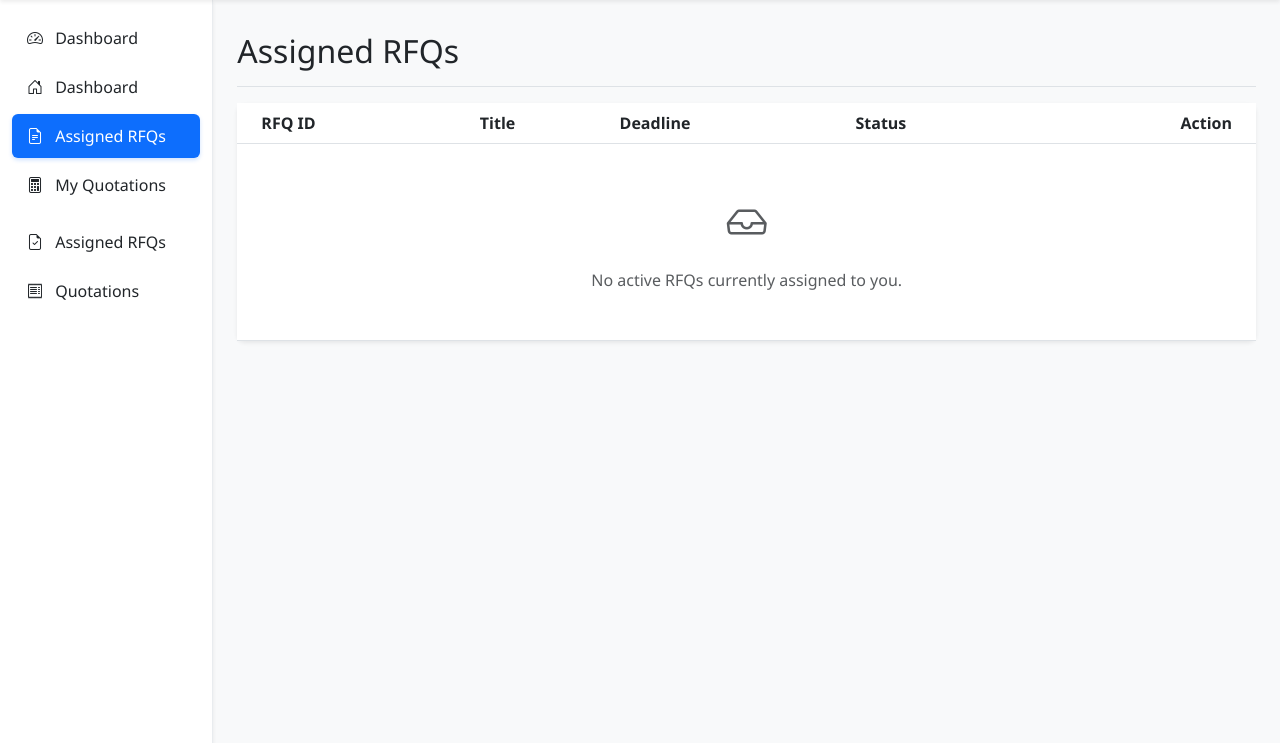
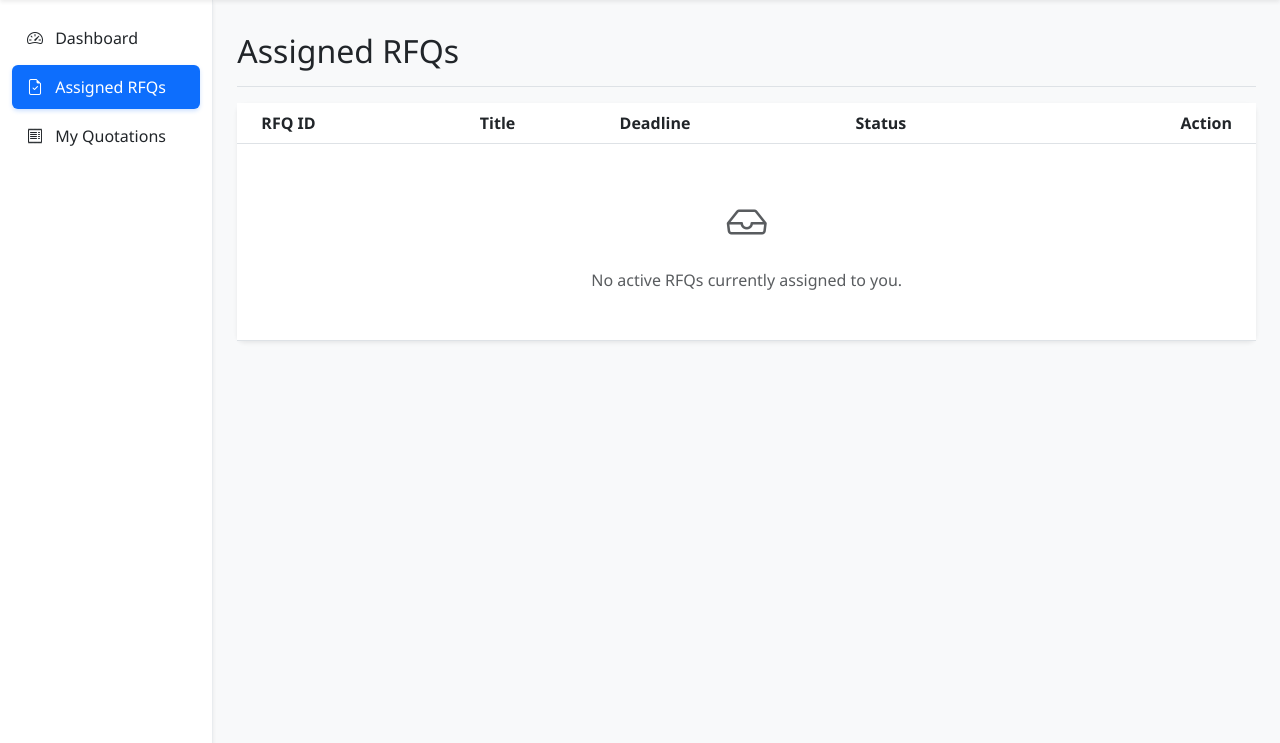
Before and after one commit to FajalKasmani/VendorBridge, a PHP site: page /VendorBridge/modules/quotations/assigned_rfqs.php in a window 1280 px wide. Shown: the part 56-799 px from the top of the page. Run offline with PHP 8.4, Linux system fonts and the light colour scheme; a user stored in the database is signed in; data that the repository does not hold is empty.

Commit message:
Fix modal flickering, sidebar duplication, and vendor view permissions

```diff
--- a/includes/sidebar.php
+++ b/includes/sidebar.php
@@ -12,22 +12,34 @@ $role_id = $_SESSION['role_id'] ?? null;
     <div class="position-sticky pt-3">
         <ul class="nav flex-column">
 
-            <!-- Dashboard Link (Common for all roles) -->
+            <?php if ($_SESSION['role_id'] == 4): ?>
+                <!-- Role 4: Vendor Links -->
                 <li class="nav-item">
-                <a class="nav-link <?php echo (strpos($current_uri, 'dashboard.php') !== false) ? 'active bg-primary text-white rounded' : 'text-dark'; ?>" href="<?php echo BASE_URL; ?>modules/dashboard/dashboard.php">
-                    <i class="bi bi-speedometer2 me-2"></i>
-                    Dashboard
+                    <a class="nav-link <?php echo (strpos($current_uri, 'vendor_dashboard.php') !== false) ? 'active bg-primary text-white rounded' : 'text-dark'; ?>" href="<?php echo BASE_URL; ?>modules/quotations/vendor_dashboard.php">
+                        <i class="bi bi-speedometer2 me-2"></i> Dashboard
+                    </a>
+                </li>
+                <li class="nav-item">
+                    <a class="nav-link <?php echo (strpos($current_uri, 'assigned_rfqs.php') !== false) ? 'active bg-primary text-white rounded' : 'text-dark'; ?>" href="<?php echo BASE_URL; ?>modules/quotations/assigned_rfqs.php">
+                        <i class="bi bi-file-earmark-check me-2"></i> Assigned RFQs
+                    </a>
+                </li>
+                <li class="nav-item">
+                    <a class="nav-link <?php echo (strpos($current_uri, 'my_quotes.php') !== false || strpos($current_uri, 'view_quote.php') !== false || strpos($current_uri, 'submit_quote.php') !== false) ? 'active bg-primary text-white rounded' : 'text-dark'; ?>" href="<?php echo BASE_URL; ?>modules/quotations/my_quotes.php">
+                        <i class="bi bi-receipt me-2"></i> My Quotations
+                    </a>
+                </li>
+            <?php else: ?>
+                <!-- Internal Staff Dashboard Link (Roles 1, 2, 3) -->
+                <li class="nav-item">
+                    <a class="nav-link <?php echo (strpos($current_uri, 'dashboard.php') !== false && strpos($current_uri, 'vendor_dashboard.php') === false) ? 'active bg-primary text-white rounded' : 'text-dark'; ?>" href="<?php echo BASE_URL; ?>modules/dashboard/dashboard.php">
+                        <i class="bi bi-speedometer2 me-2"></i> Dashboard
                     </a>
                 </li>
 
                 <!-- Role 1: Admin Links -->
                 <?php if ($role_id == 1): ?>
                     <li class="nav-item mt-2">
-                    <a class="nav-link <?php echo ($current_page == 'users.php') ? 'active bg-primary text-white rounded' : 'text-dark'; ?>" href="#">
-                        <i class="bi bi-people me-2"></i> Users
-                    </a>
-                </li>
-                <li class="nav-item">
                         <a class="nav-link <?php echo (strpos($current_uri, '/vendors/') !== false) ? 'active bg-primary text-white rounded' : 'text-dark'; ?>" href="<?php echo BASE_URL; ?>modules/vendors/list.php">
                             <i class="bi bi-shop me-2"></i> Vendors
                         </a>
@@ -40,50 +52,6 @@ $role_id = $_SESSION['role_id'] ?? null;
                     <li class="nav-item">
                         <a class="nav-link <?php echo (strpos($current_uri, '/quotations/') !== false) ? 'active bg-primary text-white rounded' : 'text-dark'; ?>" href="<?php echo BASE_URL; ?>modules/quotations/list.php">
                             <i class="bi bi-calculator me-2"></i> Quotations
-                    </a>
-                </li>
-                <li class="nav-item">
-                    <a class="nav-link <?php echo (strpos($current_uri, 'compare_quotes.php') !== false) ? 'active bg-primary text-white rounded' : 'text-dark'; ?>" href="<?php echo BASE_URL; ?>modules/approvals/compare_quotes.php">
-                        <i class="bi bi-layout-split me-2"></i> Compare Quotes
-                    </a>
-                </li>
-                <li class="nav-item">
-                    <a class="nav-link <?php echo ($current_page == 'reports.php') ? 'active bg-primary text-white rounded' : 'text-dark'; ?>" href="#">
-                        <i class="bi bi-bar-chart-line me-2"></i> Reports
-                    </a>
-                </li>
-            <?php elseif ($_SESSION['role_id'] == 4): ?>
-                <!-- Vendor Sidebar -->
-                <li class="nav-item">
-                    <a class="nav-link <?php echo (strpos($current_uri, 'vendor_dashboard.php') !== false) ? 'active bg-primary text-white rounded' : 'text-dark'; ?>" href="<?php echo BASE_URL; ?>modules/quotations/vendor_dashboard.php">
-                        <i class="bi bi-house-door me-2"></i> Dashboard
-                    </a>
-                </li>
-                <li class="nav-item">
-                    <a class="nav-link <?php echo (strpos($current_uri, 'assigned_rfqs.php') !== false) ? 'active bg-primary text-white rounded' : 'text-dark'; ?>" href="<?php echo BASE_URL; ?>modules/quotations/assigned_rfqs.php">
-                        <i class="bi bi-file-earmark-text me-2"></i> Assigned RFQs
-                    </a>
-                </li>
-                <li class="nav-item">
-                    <a class="nav-link <?php echo (strpos($current_uri, 'my_quotes.php') !== false) ? 'active bg-primary text-white rounded' : 'text-dark'; ?>" href="<?php echo BASE_URL; ?>modules/quotations/my_quotes.php">
-                        <i class="bi bi-calculator me-2"></i> My Quotations
-                    </a>
-                </li>
-            <?php else: ?>
-                <!-- Manager/Approver Sidebar -->
-                <li class="nav-item">
-                    <a class="nav-link <?php echo (strpos($current_uri, 'dashboard.php') !== false) ? 'active bg-primary text-white rounded' : 'text-dark'; ?>" href="<?php echo BASE_URL; ?>modules/dashboard/dashboard.php">
-                        <i class="bi bi-house-door me-2"></i> Dashboard
-                    </a>
-                </li>
-                <li class="nav-item">
-                    <a class="nav-link <?php echo (strpos($current_uri, '/rfqs/') !== false) ? 'active bg-primary text-white rounded' : 'text-dark'; ?>" href="<?php echo BASE_URL; ?>modules/rfqs/list.php">
-                        <i class="bi bi-file-earmark-text me-2"></i> RFQs
-                    </a>
-                </li>
-                <li class="nav-item">
-                    <a class="nav-link <?php echo (strpos($current_uri, '/approvals/') !== false) ? 'active bg-primary text-white rounded' : 'text-dark'; ?>" href="<?php echo BASE_URL; ?>modules/approvals/approval_panel.php">
-                        <i class="bi bi-check2-circle me-2"></i> Pending Approvals
                         </a>
                     </li>
                     <li class="nav-item">
@@ -105,34 +73,31 @@ $role_id = $_SESSION['role_id'] ?? null;
                             <i class="bi bi-file-earmark-text me-2"></i> RFQs
                         </a>
                     </li>
+                    <li class="nav-item">
+                        <a class="nav-link <?php echo (strpos($current_uri, 'compare_quotes.php') !== false) ? 'active bg-primary text-white rounded' : 'text-dark'; ?>" href="<?php echo BASE_URL; ?>modules/approvals/compare_quotes.php">
+                            <i class="bi bi-layout-split me-2"></i> Compare Quotes
+                        </a>
+                    </li>
                 <?php endif; ?>
 
                 <!-- Role 3: Manager Links -->
                 <?php if ($role_id == 3): ?>
                     <li class="nav-item mt-2">
-                    <a class="nav-link <?php echo ($current_page == 'approvals.php') ? 'active bg-primary text-white rounded' : 'text-dark'; ?>" href="#">
-                        <i class="bi bi-check-circle me-2"></i> Approvals
+                        <a class="nav-link <?php echo (strpos($current_uri, '/rfqs/') !== false) ? 'active bg-primary text-white rounded' : 'text-dark'; ?>" href="<?php echo BASE_URL; ?>modules/rfqs/list.php">
+                            <i class="bi bi-file-earmark-text me-2"></i> RFQs
                         </a>
                     </li>
                     <li class="nav-item">
-                    <a class="nav-link <?php echo ($current_page == 'reports.php') ? 'active bg-primary text-white rounded' : 'text-dark'; ?>" href="#">
-                        <i class="bi bi-bar-chart-line me-2"></i> Reports
+                        <a class="nav-link <?php echo (strpos($current_uri, '/approvals/approval_panel.php') !== false) ? 'active bg-primary text-white rounded' : 'text-dark'; ?>" href="<?php echo BASE_URL; ?>modules/approvals/approval_panel.php">
+                            <i class="bi bi-check2-circle me-2"></i> Pending Approvals
+                        </a>
+                    </li>
+                    <li class="nav-item">
+                        <a class="nav-link <?php echo (strpos($current_uri, 'compare_quotes.php') !== false) ? 'active bg-primary text-white rounded' : 'text-dark'; ?>" href="<?php echo BASE_URL; ?>modules/approvals/compare_quotes.php">
+                            <i class="bi bi-layout-split me-2"></i> Compare Quotes
                         </a>
                     </li>
                 <?php endif; ?>
-
-            <!-- Role 4: Vendor Links -->
-            <?php if ($role_id == 4): ?>
-                <li class="nav-item mt-2">
-                    <a class="nav-link <?php echo ($current_page == 'assigned_rfqs.php') ? 'active bg-primary text-white rounded' : 'text-dark'; ?>" href="#">
-                        <i class="bi bi-file-earmark-check me-2"></i> Assigned RFQs
-                    </a>
-                </li>
-                <li class="nav-item">
-                    <a class="nav-link <?php echo ($current_page == 'quotations.php') ? 'active bg-primary text-white rounded' : 'text-dark'; ?>" href="#">
-                        <i class="bi bi-receipt me-2"></i> Quotations
-                    </a>
-                </li>
             <?php endif; ?>
 
         </ul>
```
Also changed, not shown: modules/approvals/compare_quotes.php (+16 -10 lines), modules/quotations/view_quote.php (+5 -2 lines). Lines whose indentation alone changed are shown as unchanged.
